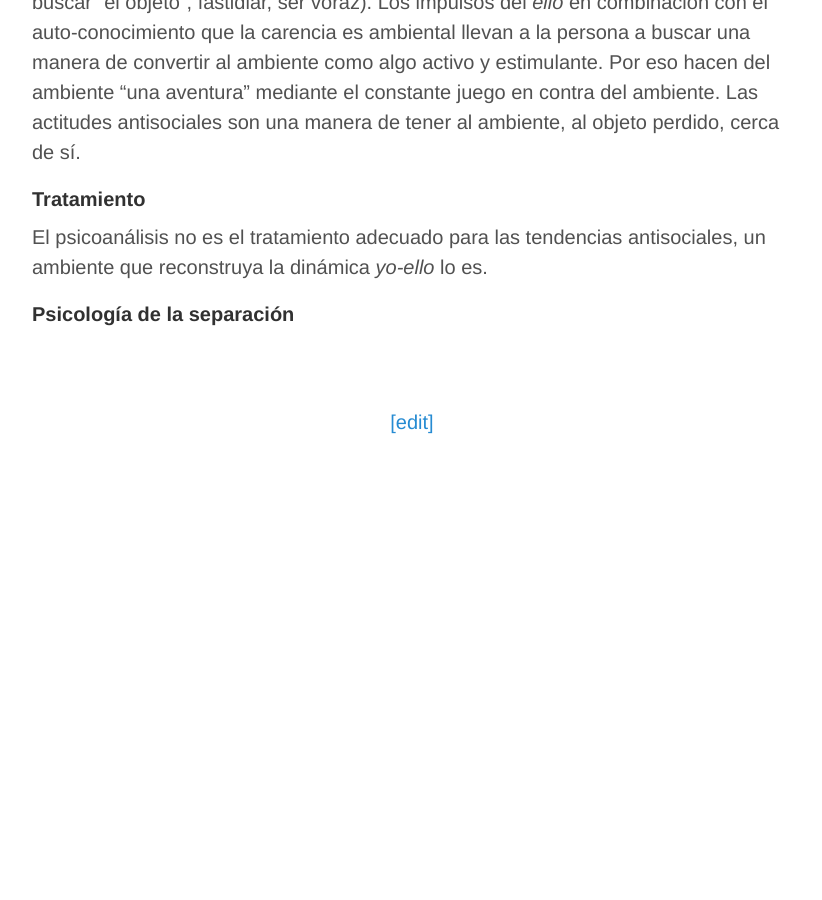
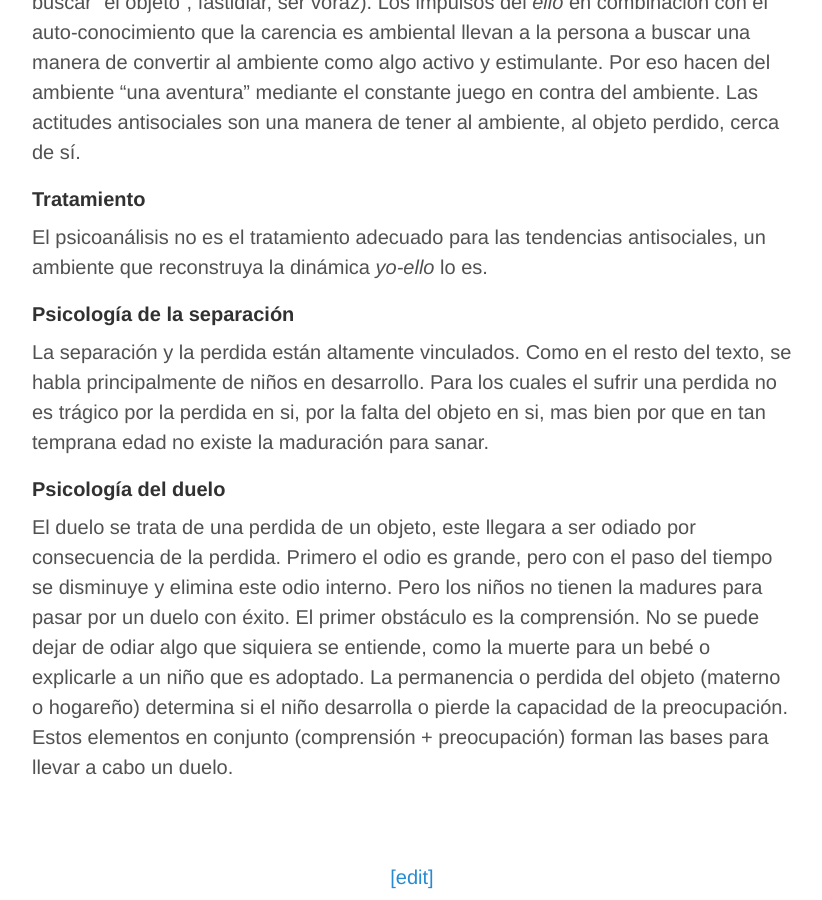
Before and after one commit to alex-esc/notes, a Jekyll site: the page built from _posts/2020-03-10-deprivacion-delincuencia-winnicott.md, in a window 1280 px wide and 900 px high, scrolled down 4121 px. Shown: the whole window, without its empty margins (228-1050 px from the left). Built offline with Jekyll 4.4.1, drawn with Linux system fonts in a browser that asks for light colours; before the commit the page ends 4566 px from its top, so only the background shows below that.

Commit message:
Update 2020-03-10-deprivacion-delincuencia-winnicott.md

```diff
--- a/_posts/2020-03-10-deprivacion-delincuencia-winnicott.md
+++ b/_posts/2020-03-10-deprivacion-delincuencia-winnicott.md
@@ -61,3 +61,11 @@ El hecho que quienes se comportan de manera antisocial busquen un objeto que per
 El psicoanálisis no es el tratamiento adecuado para las tendencias antisociales, un ambiente que reconstruya la dinámica *yo-ello* lo es.
 
 #### Psicología de la separación
+
+La separación y la perdida están altamente vinculados. Como en el resto del texto, se habla principalmente de niños en desarrollo. Para los cuales el sufrir una perdida no es trágico por la perdida en si, por la falta del objeto en si, mas bien por que en tan temprana edad no existe la maduración para sanar.
+
+##### Psicología del duelo
+
+El duelo se trata de una perdida de un objeto, este llegara a ser odiado por consecuencia de la perdida. Primero el odio es grande, pero con el paso del tiempo se disminuye y elimina este odio interno. Pero los niños no tienen la madures para pasar por un duelo con éxito. El primer obstáculo es la comprensión. No se puede dejar de odiar algo que siquiera se entiende, como la muerte para un bebé o explicarle a un niño que es adoptado. La permanencia o perdida del objeto (materno o hogareño) determina si el niño desarrolla o pierde la capacidad de la preocupación. Estos elementos en conjunto (comprensión + preocupación) forman las bases para llevar a cabo un duelo.
+
+<!-- #### Agresión, culpa y reparación -->
```
